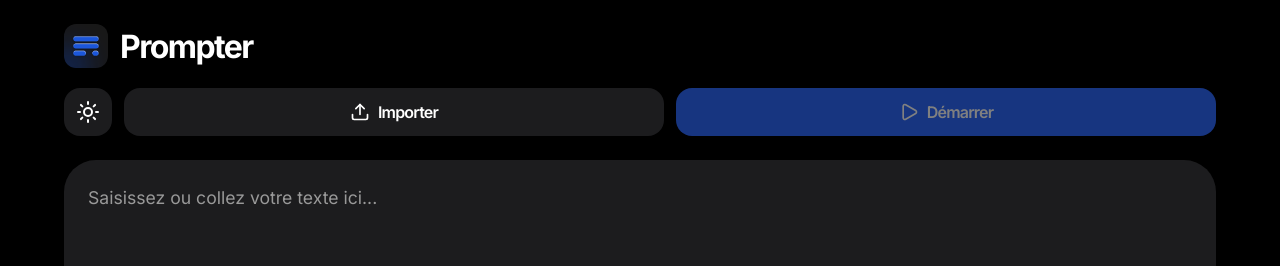
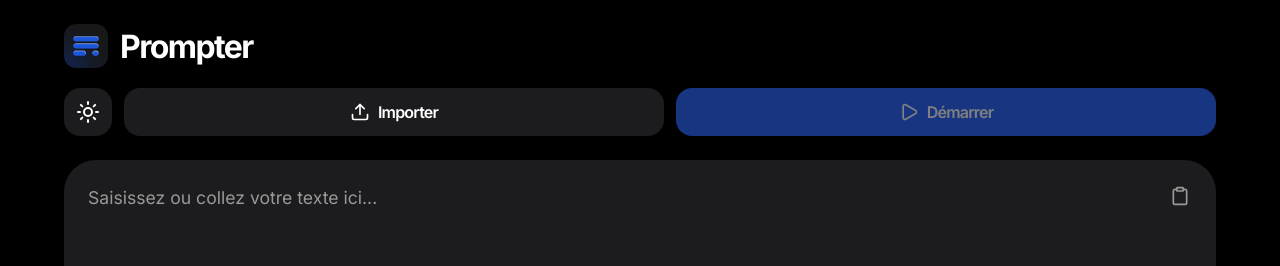
Before and after one commit to botooooh/Prompter, a React (Vite) app: page / in a window 1280 px wide. Shown: the top 266 px of the page. Built offline with nearby package versions, Linux system fonts and the light colour scheme.

Commit message:
feat: Add paste from clipboard button in editor

```diff
--- a/src/components/Editor.css
+++ b/src/components/Editor.css
@@ -82,7 +82,7 @@
   position: relative;
 }
 
-.clear-btn {
+.clear-btn, .paste-btn {
   position: absolute;
   top: 16px;
   right: 16px;
@@ -93,15 +93,28 @@
   height: 40px;
   border-radius: var(--border-radius-button);
   background: var(--surface-color);
-  color: #ff3b30;
   border: var(--glass-border);
   cursor: pointer;
   transition: all 0.2s ease;
   z-index: 10;
 }
 
+.clear-btn {
+  color: #ff3b30;
+}
+
+.paste-btn {
+  color: var(--text-secondary);
+}
+
 .clear-btn:hover {
   background: rgba(255, 59, 48, 0.1);
+  transform: translateY(-2px);
+}
+
+.paste-btn:hover {
+  background: rgba(255, 255, 255, 0.1);
+  color: var(--text-primary);
   transform: translateY(-2px);
 }
 
--- a/src/components/Editor.jsx
+++ b/src/components/Editor.jsx
@@ -1,6 +1,6 @@
 import React, { useRef } from 'react';
 import './Editor.css';
-import { Play, Moon, Sun, Download, Trash2, Upload } from 'lucide-react';
+import { Play, Moon, Sun, Download, Trash2, Upload, Clipboard } from 'lucide-react';
 
 export function Editor({ text, setText, onStart, theme, toggleTheme, showInstallBtn, onInstall }) {
   const handleImport = (e) => {
@@ -11,6 +11,17 @@ export function Editor({ text, setText, onStart, theme, toggleTheme, showInstall
         setText(e.target.result);
       };
       reader.readAsText(file);
+    }
+  };
+
+  const handlePaste = async () => {
+    try {
+      const clipboardText = await navigator.clipboard.readText();
+      if (clipboardText) {
+        setText(clipboardText);
+      }
+    } catch (err) {
+      console.error('Failed to read clipboard contents: ', err);
     }
   };
 
@@ -39,13 +50,21 @@ export function Editor({ text, setText, onStart, theme, toggleTheme, showInstall
         </div>
       </div>
       <div className="editor-body glass-panel">
-        {text && (
+        {text ? (
           <button
             className="clear-btn"
             onClick={() => setText('')}
             title="Effacer tout le texte"
           >
             <Trash2 size={20} />
+          </button>
+        ) : (
+          <button
+            className="paste-btn"
+            onClick={handlePaste}
+            title="Coller depuis le presse-papiers"
+          >
+            <Clipboard size={20} />
           </button>
         )}
         <textarea
```
